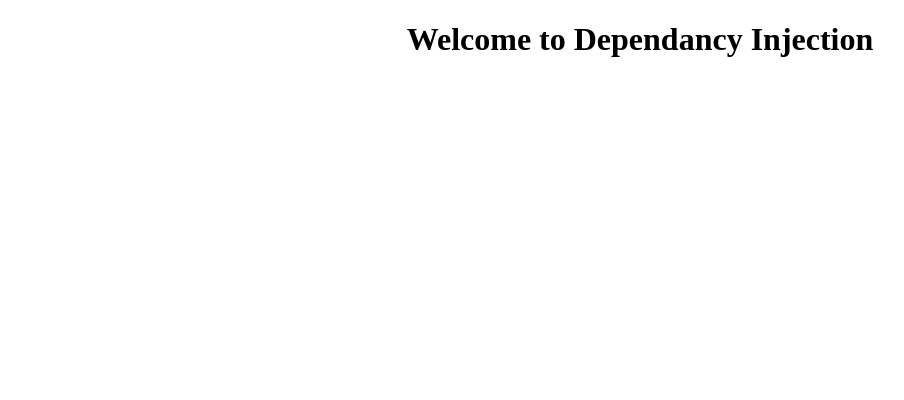
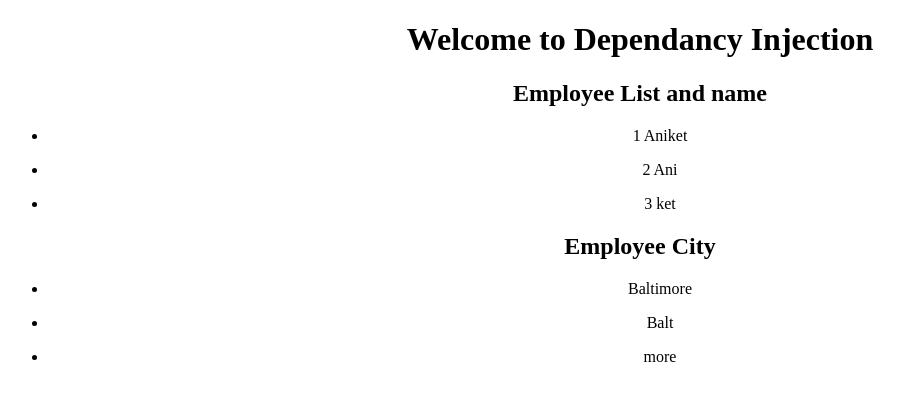
Before and after one commit to aniketbumbc/Service-DI, an Angular app: page / in a window 1280 px wide. Shown: the top 400 px of the page, without its empty margins (0-904 px from the left). Built offline with nearby package versions, Linux system fonts and the light colour scheme.

Commit message:
dependancy injection Done

```diff
--- a/src/app/app.component.html
+++ b/src/app/app.component.html
@@ -3,3 +3,6 @@
   <h1>
     Welcome to  Dependancy Injection
   </h1>
+
+  <app-emp1-componet></app-emp1-componet>
+  <app-emp2-componet></app-emp2-componet>
--- a/src/app/emp1-componet/emp1-componet.component.html
+++ b/src/app/emp1-componet/emp1-componet.component.html
@@ -1,3 +1,7 @@
-<p>
-  emp1-componet works!
-</p>
+<h3>
+  Employee List
+</h3>
+
+<ul *ngFor="let emp of employee">
+  <li>{{emp.id}} {{emp.name}} {{emp.city}}</li>
+</ul>
--- a/src/app/emp1-componet/emp1-componet.component.ts
+++ b/src/app/emp1-componet/emp1-componet.component.ts
@@ -1,18 +1,31 @@
 import { Component, OnInit } from '@angular/core';
-import{EmployeeService}from "../employee.service";
+import { EmployeeService } from "../employee.service";
+
 
 @Component({
   selector: 'app-emp1-componet',
-  templateUrl: './emp1-componet.component.html',
-  styleUrls: ['./emp1-componet.component.css']
+  template: `
+  <h2>Employee List and name </h2>
+  <h3>{{errorMsg}}</h3>
+  <ul *ngFor="let emplo of employee">
+    <li>
+    {{emplo.id}}
+     {{emplo.name}}
+
+
+     </li>
+  </ul>
+`,
+  styles: []
+
 })
 export class Emp1ComponetComponent implements OnInit {
-employee=[];
-  constructor(private  _empservice:EmployeeService) { }  // local variable give instances of employee services
-
+  public employee = [];
+  public errorMsg;
+  constructor(public _empservice: EmployeeService) { }  // local variable give instances of employee services
   ngOnInit() {
 
-    this.employee=this._empservice.getEmployee();
+    this.employee = this._empservice.getEmployee();
   }
 
 }
--- a/src/app/emp2-componet/emp2-componet.component.html
+++ b/src/app/emp2-componet/emp2-componet.component.html
@@ -1,3 +1,6 @@
-<p>
-  emp2-componet works!
-</p>
+
+<h2>Employee City</h2>
+  <h3>{{errorMsg}}</h3>
+  <ul *ngFor="let emplo of employee">
+    <li>{{emplo.city}}</li>
+  </ul>
--- a/src/app/emp2-componet/emp2-componet.component.ts
+++ b/src/app/emp2-componet/emp2-componet.component.ts
@@ -1,4 +1,5 @@
 import { Component, OnInit } from '@angular/core';
+import { EmployeeService } from "../employee.service";
 
 @Component({
   selector: 'app-emp2-componet',
@@ -7,9 +8,13 @@ import { Component, OnInit } from '@angular/core';
 })
 export class Emp2ComponetComponent implements OnInit {
 
-  constructor() { }
+  public employee = [];
+  public errorMsg;
+  constructor(public _empservice: EmployeeService) { }  // local variable give instances of employee services
+  ngOnInit() {
 
-  ngOnInit() {
+    this.employee = this._empservice.getEmployee();
   }
 
+
 }
--- a/src/app/employee.service.ts
+++ b/src/app/employee.service.ts
@@ -2,8 +2,6 @@ import { Injectable } from '@angular/core';
 
 @Injectable()
 export class EmployeeService {
-
-  constructor() { }
   getEmployee() {
     return [
       { "id": 1, "name": "Aniket", "city": "Baltimore" },
```
